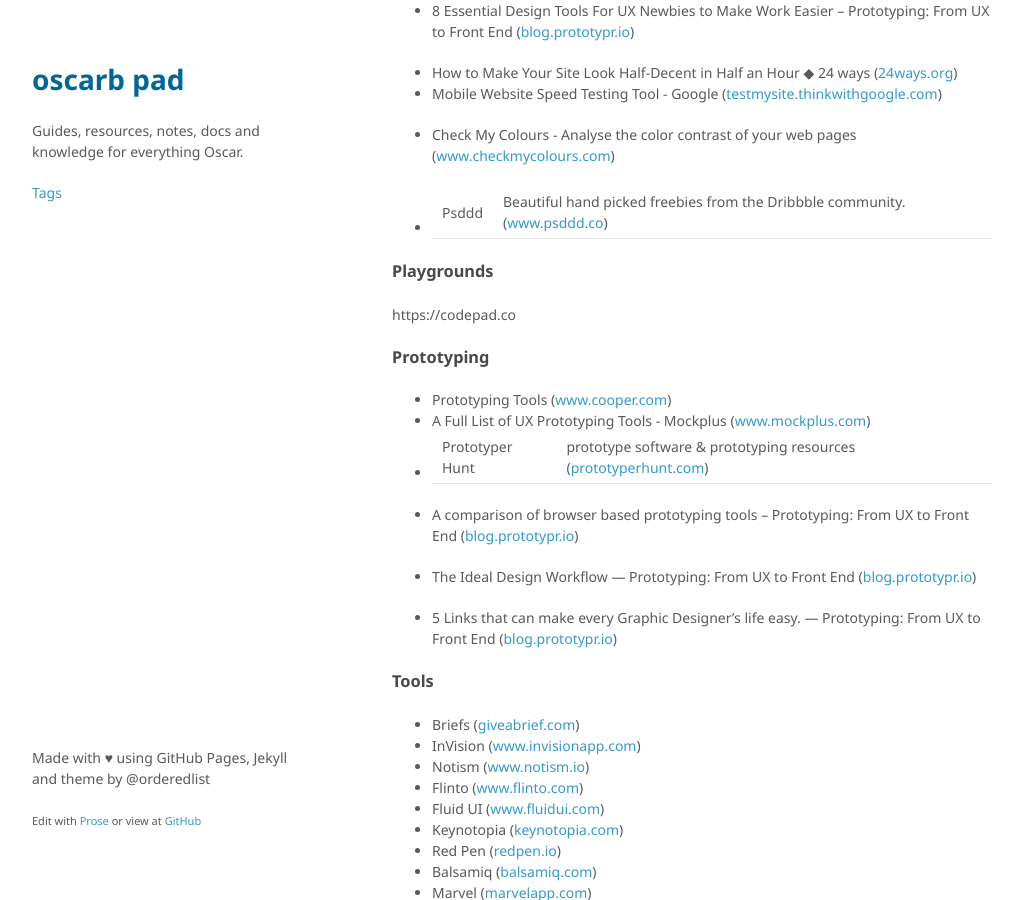
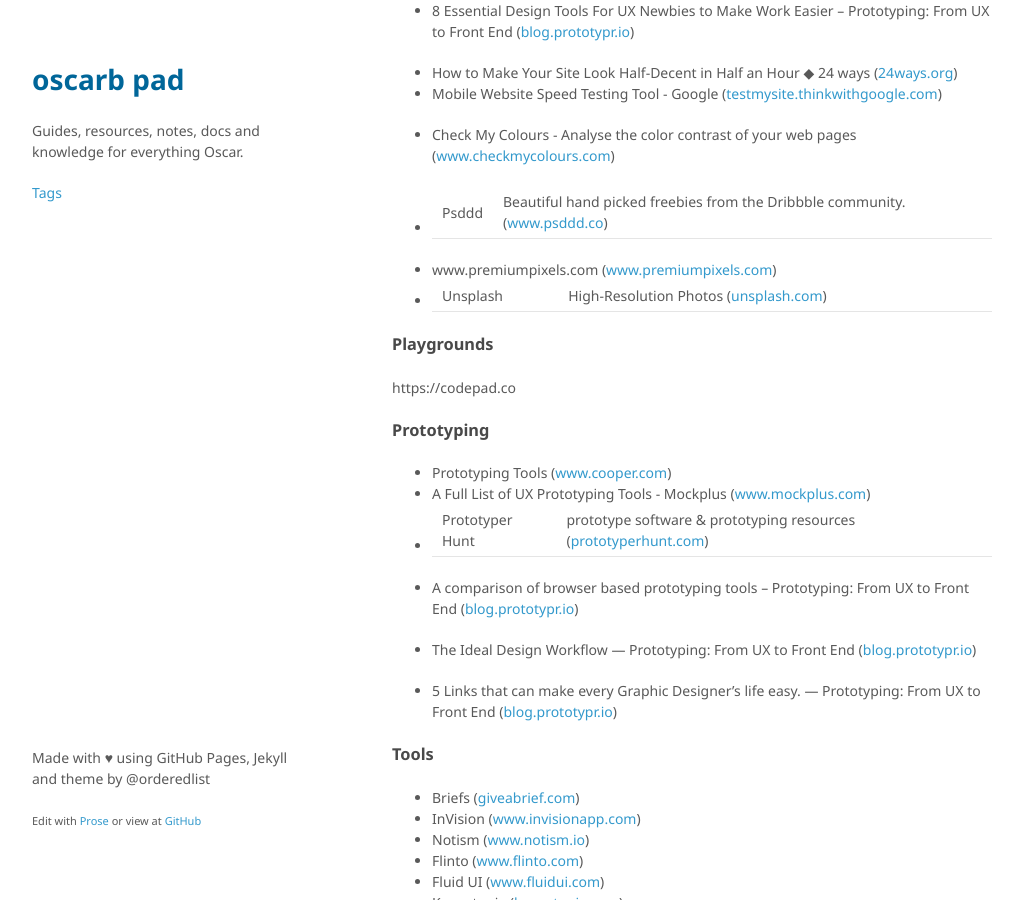
Before and after one commit to oscarb/pad, a Jekyll site: the page built from _docs/web-design.md, in a window 1280 px wide and 900 px high, scrolled down 431 px. Shown: the whole window, without its empty margins (128-1151 px from the left). Built offline with Jekyll 4.4.1, drawn with Linux system fonts in a browser that asks for light colours.

Commit message:
Updated web-design.md

```diff
--- a/_docs/web-design.md
+++ b/_docs/web-design.md
@@ -31,6 +31,8 @@ published: true
 * Check My Colours - Analyse the color contrast of your web pages ([www.checkmycolours.com](http://www.checkmycolours.com/))
 
 * Psddd | Beautiful hand picked freebies from the Dribbble community. ([www.psddd.co](http://www.psddd.co/shots?page=3))
+* www.premiumpixels.com ([www.premiumpixels.com](http://www.premiumpixels.com/))
+* Unsplash | High-Resolution Photos ([unsplash.com](https://unsplash.com/))
 
 ### Playgrounds
 
```
